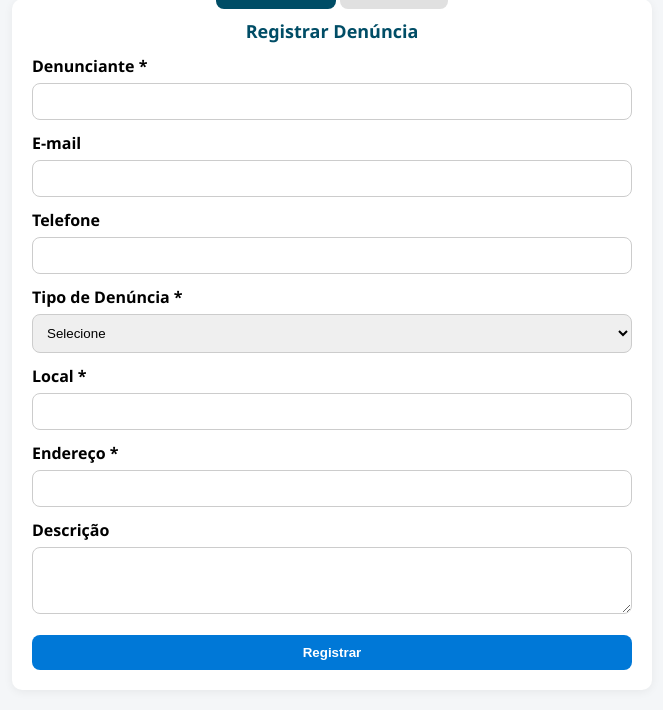
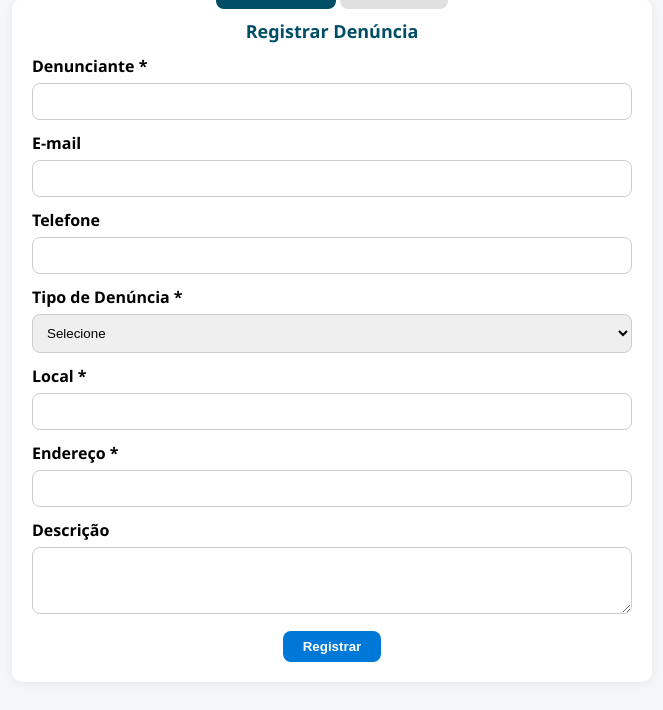
Before and after one commit to Walter-Vigiambiental/Denuncias, a Flask app: page / in a window 1280 px wide. Shown: the part 144-854 px from the top of the page, without its empty margins (308-971 px from the left). After the commit the page ends 806 px from the top, so only its background shows below. Run offline with Flask 3, Linux system fonts and the light colour scheme.

Commit message:
Update formulario.html

```diff
--- a/templates/formulario.html
+++ b/templates/formulario.html
@@ -56,8 +56,8 @@
       padding:20px;
       border-radius:10px;
       box-shadow:0 2px 10px rgba(0,0,0,0.06);
-      max-width:600px;           /* 🔹 Largura máxima reduzida */
-      margin:0 auto;             /* 🔹 Centraliza o formulário */
+      max-width:600px;
+      margin:0 auto;
     }
 
     label {
@@ -66,7 +66,7 @@
       font-weight:600;
     }
 
-    input, select, textarea, button {
+    input, select, textarea {
       width:100%;
       padding:10px;
       margin-top:6px;
@@ -81,6 +81,11 @@
       border:none;
       font-weight:700;
       cursor:pointer;
+      padding:8px 20px;       /* 🔹 Botão menor */
+      border-radius:8px;
+      display:block;
+      margin:12px auto 0 auto; /* 🔹 Centraliza o botão */
+      width:auto;              /* 🔹 Largura automática */
     }
 
     .flash {
@@ -171,7 +176,6 @@
       {% endif %}
     {% endwith %}
 
-    <!-- ABA: Denúncias -->
     {% if aba == 'denuncias' %}
       <div class="card">
         <h1 style="font-size:18px;margin:0 0 10px 0">Registrar Denúncia</h1>
@@ -220,14 +224,11 @@
           <label>Descrição</label>
           <textarea name="descricao" rows="3"></textarea>
 
-          <div style="margin-top:10px;">
-            <button type="submit">Registrar</button>
-          </div>
+          <button type="submit">Registrar</button>
         </form>
       </div>
     {% endif %}
 
-    <!-- ABA: Histórico -->
     {% if aba == 'historico' %}
       <div class="card" style="max-width:900px;">
         <div class="top-actions">
```
